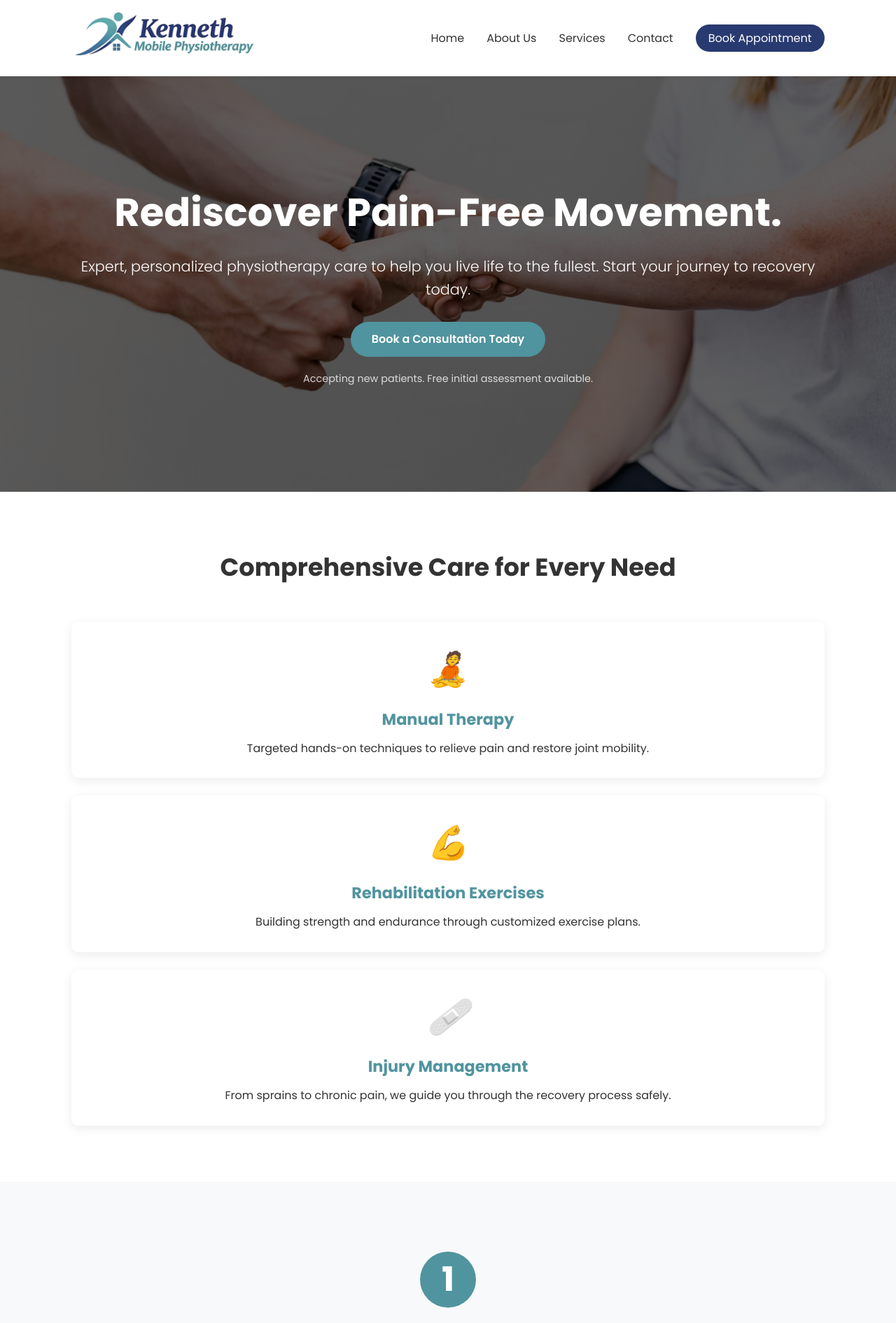
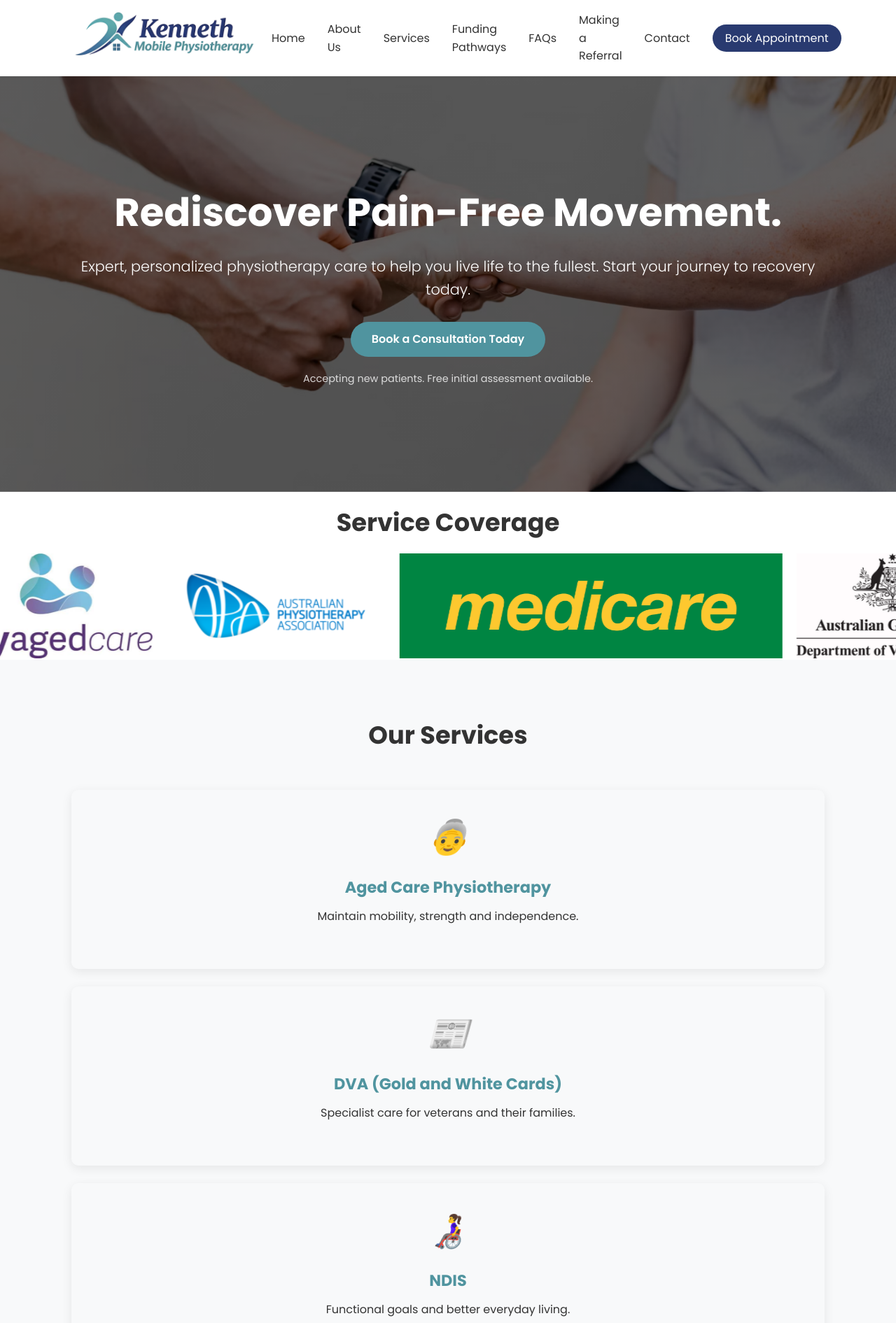
Before and after one commit to sonnel2308/kenneth-mobile-physio, a Flask app: page / in a window 1280 px wide. Shown: the top 1891 px of the page at 70% size. Run offline with Flask 3, Linux system fonts and the light colour scheme.

Commit message:
added service coverage logo slider and service cards

```diff
--- a/flask_app/app.py
+++ b/flask_app/app.py
@@ -1,11 +1,16 @@
-from flask import Flask, render_template
-from flask import request # Need to import request to process form data
+from flask import Flask, render_template, request
+import os
+
+from config import STATIC_IMAGES_PATH
+
 
 app = Flask(__name__)
 
 @app.route('/')
 def index():
-    return render_template('index.html', title='Home Page')
+    service_coverage_images_path = STATIC_IMAGES_PATH / "service_coverage"
+    service_coverage_images = os.listdir(service_coverage_images_path)
+    return render_template('index.html', title='Home Page', service_coverage_images=service_coverage_images)
 
 @app.route('/booking', methods=['GET'])
 def booking_page():
--- a/flask_app/static/css/styles.css
+++ b/flask_app/static/css/styles.css
@@ -164,6 +164,7 @@ body {
 .services-section {
     text-align: center;
 }
+
 .services-section h2 {
     font-size: 2.2rem;
     margin-bottom: 50px;
@@ -172,16 +173,18 @@ body {
 
 .service-grid {
     display: flex;
+    flex-wrap: wrap;
     gap: 30px;
-    justify-content: space-between;
+    justify-content: center;
 }
 
 .service-card {
-    flex: 1;
+    flex: 0 0 20vw;
     padding: 30px;
     border-radius: 10px;
     box-shadow: 0 4px 15px rgba(0, 0, 0, 0.08);
     transition: transform 0.3s;
+    min-width: 25vw;
 }
 
 .service-card:hover {
@@ -205,6 +208,7 @@ body {
 .process-section {
     text-align: center;
 }
+
 .process-content {
     display: flex;
     gap: 30px;
@@ -356,3 +360,39 @@ body {
         margin: 0 auto;
     }
 }
+
+/* Slider */
+.slider {
+  overflow: hidden;
+  width: 100%;
+  min-height: 30vh;
+}
+
+.slider h2 {
+    font-size: 2.2rem;
+    margin-bottom: 50px;
+    color: var(--color-dark);
+    text-align: center;
+    margin: 2vh 0;
+}
+
+.track {
+  display: flex;
+  width: max-content;
+  animation: slide 20s linear infinite;
+}
+
+.track img {
+  height: 150px;
+  object-fit: cover;
+  margin-right: 20px;
+}
+
+@keyframes slide {
+  0% {
+    transform: translateX(0);
+  }
+  100% {
+    transform: translateX(-50%);
+  }
+}
--- a/flask_app/templates/components/navbar.html
+++ b/flask_app/templates/components/navbar.html
@@ -13,6 +13,9 @@
             <li><a href="/">Home</a></li>
             <li><a href="/">About Us</a></li>
             <li><a href="/">Services</a></li>
+            <li><a href="/">Funding Pathways</a></li>
+            <li><a href="/">FAQs</a></li>
+            <li><a href="/">Making a Referral</a></li>
             <li><a href="/">Contact</a></li>
             <li><a href="/booking" class="cta-button-nav">Book Appointment</a></li>
         </ul>
--- a/flask_app/templates/index.html
+++ b/flask_app/templates/index.html
@@ -20,32 +20,69 @@
         </div>
     </header>
 
+    <div class="slider">
+        <h2>Service Coverage</h2>
+        <div class="track">
+            {% for item in service_coverage_images %}
+                <img src="{{ url_for('static', filename='images/service_coverage/' ~ item) }}" alt="{{ item }}">
+            {% endfor %}
+            {% for item in service_coverage_images %}
+                <img src="{{ url_for('static', filename='images/service_coverage/' ~ item) }}" alt="duplicate-{{ item }}">
+            {% endfor %}
+        </div>
+    </div>
+
     <!-- Services Overview Section -->
-    <section id="services" class="services-section section-padding">
+    <section id="services" class="services-section section-padding bg-light">
         <div class="container">
-            <h2>Comprehensive Care for Every Need</h2>
+            <h2>Our Services</h2>
             <div class="service-grid">
                 <div class="service-card">
-                    <i class="icon">🧘</i>
-                    <h3>Manual Therapy</h3>
-                    <p>Targeted hands-on techniques to relieve pain and restore joint mobility.</p>
+                    <i class="icon">👵</i>
+                    <h3>Aged Care Physiotherapy</h3>
+                    <p>Maintain mobility, strength and independence.</p>
+                </div>
+                <div class="service-card">
+                    <i class="icon">📰</i>
+                    <h3>DVA (Gold and White Cards)</h3>
+                    <p>Specialist care for veterans and their families.</p>
+                </div>
+                <div class="service-card">
+                    <i class="icon">👩‍🦽</i>
+                    <h3>NDIS</h3>
+                    <p>Functional goals and better everyday living.</p>
+                </div>
+                <div class="service-card">
+                    <i class="icon">🐱</i>
+                    <h3>Private Clients</h3>
+                    <p>Quality care for your health and wellbeing.</p>
+                </div>
+                <div class="service-card">
+                    <i class="icon">🦍</i>
+                    <h3>Fall Prevention</h3>
+                    <p>TODO</p>
+                </div>
+                <div class="service-card">
+                    <i class="icon">⚖</i>
+                    <h3>Balance Training</h3>
+                    <p>TODO</p>
+                </div>
+                <div class="service-card">
+                    <i class="icon">👩‍⚕️</i>
+                    <h3>Pre/Post Operative Physiotherapy</h3>
+                    <p>TODO</p>
                 </div>
                 <div class="service-card">
                     <i class="icon">💪</i>
-                    <h3>Rehabilitation Exercises</h3>
-                    <p>Building strength and endurance through customized exercise plans.</p>
-                </div>
-                <div class="service-card">
-                    <i class="icon">🩹</i>
-                    <h3>Injury Management</h3>
-                    <p>From sprains to chronic pain, we guide you through the recovery process safely.</p>
+                    <h3>Strength, Mobility and Functional Capacity Building</h3>
+                    <p>TODO</p>
                 </div>
             </div>
         </div>
     </section>
 
     <!-- The Process Section -->
-    <section id="process" class="process-section section-padding bg-light">
+    <section id="process" class="process-section section-padding">
         <div class="container">
             <div class="process-content">
                 <div class="step">
```
Also changed, not shown: flask_app/config.py (added, +7 -0 lines), flask_app/static/images/service_coverage/ahpra.png (added), flask_app/static/images/service_coverage/apa.png (added), flask_app/static/images/service_coverage/dept-of-vets.png (added), flask_app/static/images/service_coverage/medicare.png (added), flask_app/static/images/service_coverage/myagedcare.png (added), flask_app/static/images/service_coverage/ndis.png (added).
